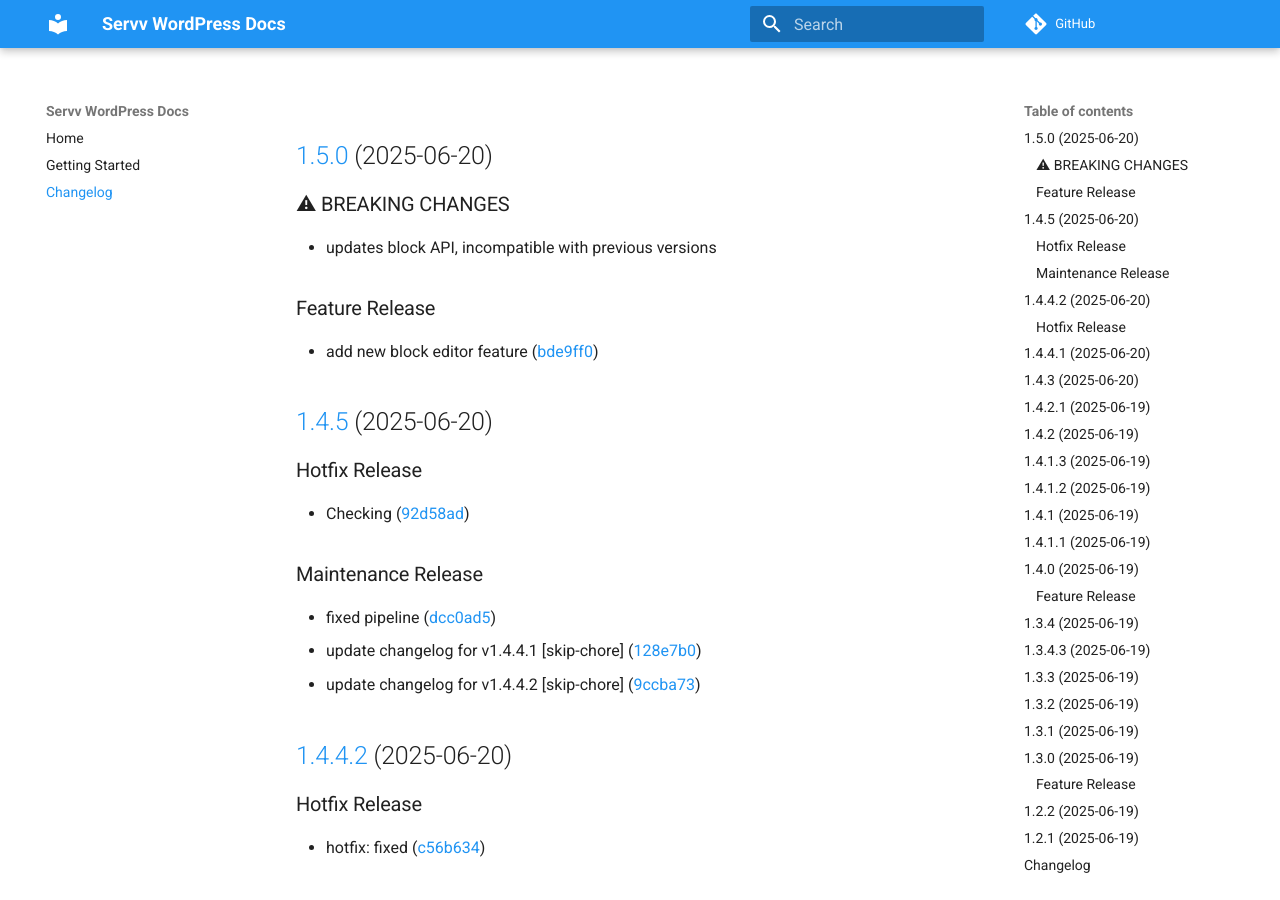
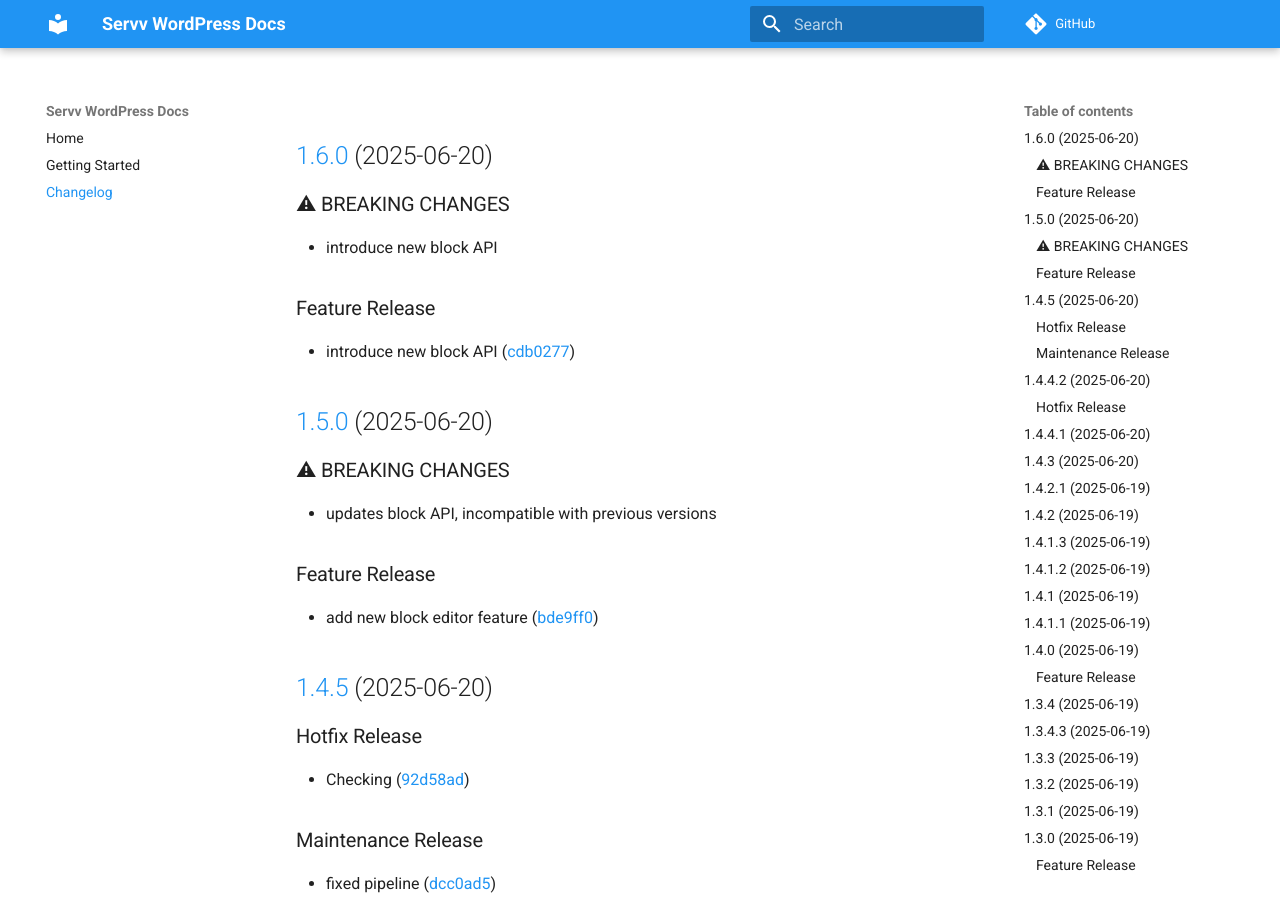
Before and after one commit to varuncoderise/demo_docs, an MkDocs documentation site: the page built from docs/changelog.md, in a window 1280 px wide and 900 px high. Built offline with MkDocs 1.6.1 and Material for MkDocs 9.7.7, drawn with Linux system fonts in a browser that asks for light colours; comment, search, counter and statistics services are not loaded.

Commit message:
Update changelog from v1.6.0

```diff
--- a/docs/changelog.md
+++ b/docs/changelog.md
@@ -1,3 +1,13 @@
+## [1.6.0](https://github.com/varuncoderise/demo-plugin/compare/v1.5.0...v1.6.0) (2025-06-20)
+
+### ⚠ BREAKING CHANGES
+
+* introduce new block API
+
+### Feature Release
+
+* introduce new block API ([cdb0277](https://github.com/varuncoderise/demo-plugin/commit/cdb0277dd22a63d12999df2c2562512ebdac307f))
+
 ## [1.5.0](https://github.com/varuncoderise/demo-plugin/compare/v1.4.5...v1.5.0) (2025-06-20)
 
 ### ⚠ BREAKING CHANGES
```
